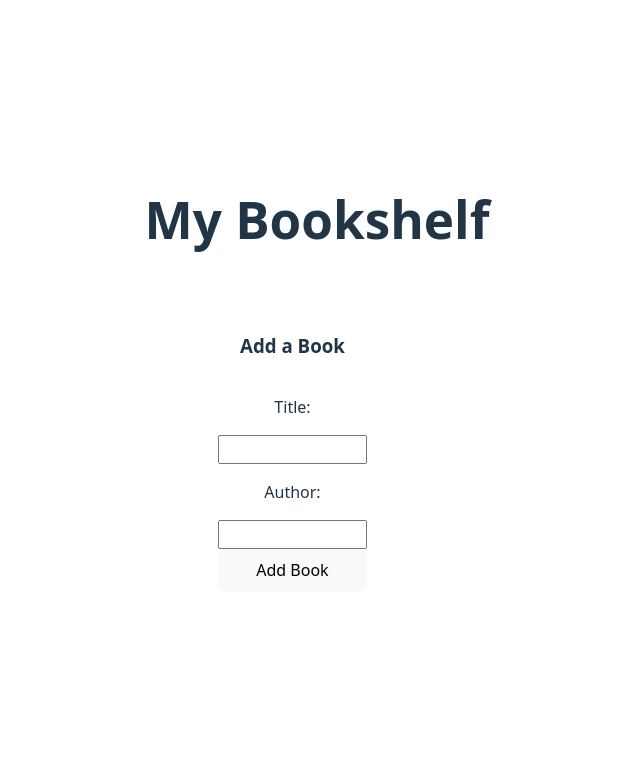
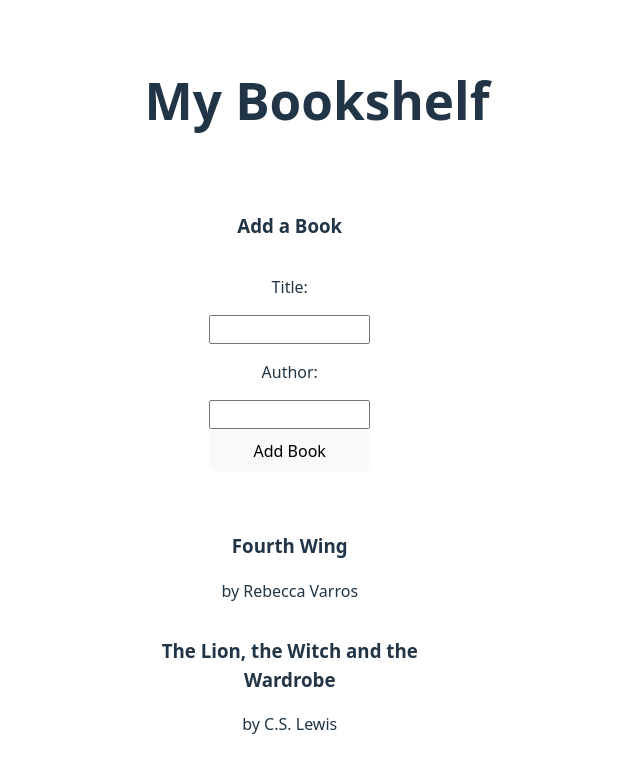
Before and after one commit to Grey-Altr/controlled-forms-in-react-lab, a React (Vite) app: page / in a window 1280 px wide. Shown: the top 772 px of the page, without its empty margins (323-963 px from the left). Built offline with nearby package versions, Linux system fonts and the light colour scheme.

Commit message:
mvp: lab complete

```diff
--- a/src/components/Bookshelf/Bookshelf.jsx
+++ b/src/components/Bookshelf/Bookshelf.jsx
@@ -33,6 +33,7 @@
     };
 
     return (
+        <>
             <div className="bookshelfDiv">
                 <div className="formDiv">
                     <h3>Add a Book</h3>
@@ -54,8 +55,16 @@
                         <button type='submit'>Add Book</button>
                     </form>
                 </div>
-            <div className="bookCardsDiv"></div>
+                <div className="bookCardsDiv">
+                    {books.map((book, index) => (
+                    <div>
+                        <h3>{book.title}</h3>
+                        <p>by {book.author}</p>
                     </div>
+                    ))}
+                </div>
+            </div>
+        </>
     );
 };
 
```
Lines whose indentation alone changed are shown as unchanged.
